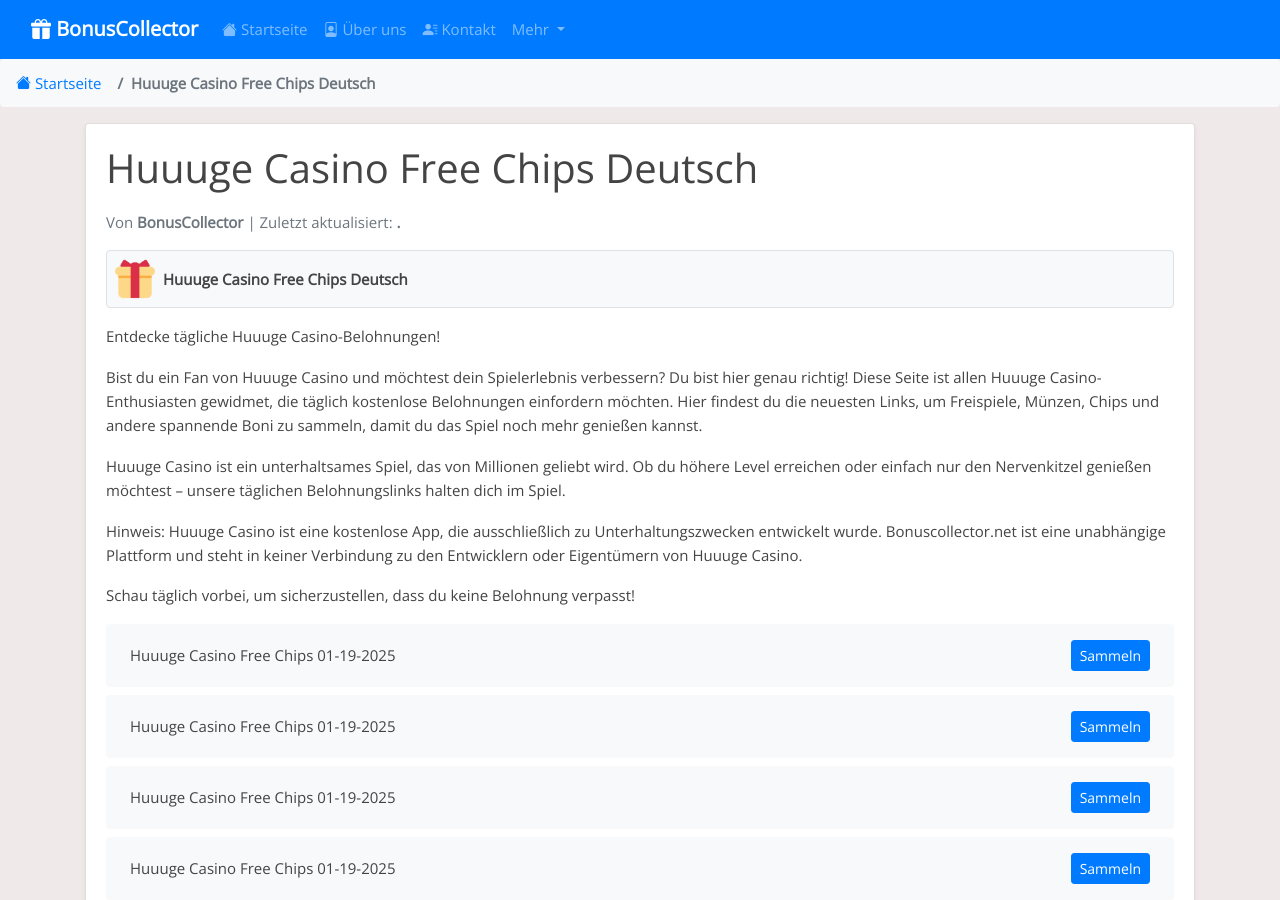
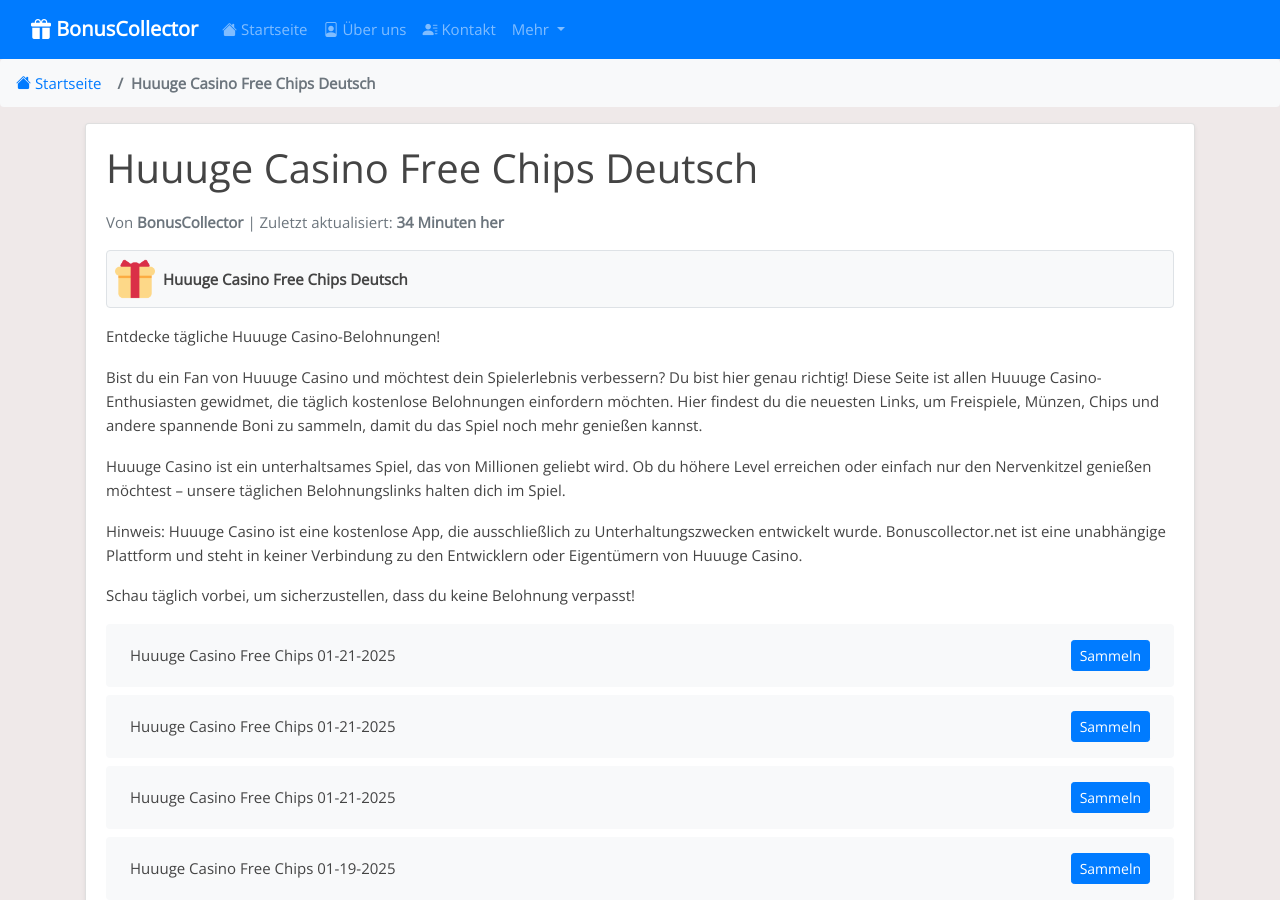
Before and after one commit to Prollad99/bs-de, a Jekyll site: the page built from _posts/2025-01-19-huuuge-casino.md, in a window 1280 px wide and 900 px high. Built offline with Jekyll 4.4.1, drawn with Linux system fonts in a browser that asks for light colours.

Commit message:
Aktualisiere huuuge-casino-Belohnungslinks, Inhalte und Änderungsdatum

```diff
--- a/_data/include_files.yml
+++ b/_data/include_files.yml
@@ -30,3 +30,6 @@
 
 crazy-coin.html:
   last_modified: 2025-01-20 17:56:12
+
+huuuge-casino.html:
+  last_modified: 2025-01-21 04:43:08
--- a/_includes/huuuge-casino.html
+++ b/_includes/huuuge-casino.html
@@ -1,4 +1,16 @@
 <ul class="list-group mt-3 mb-4">
+  <li class="list-group-item d-flex justify-content-between align-items-center">
+    <span>Huuuge Casino Free Chips 01-21-2025</span>
+    <a href="https://huuugecasino.onelink.me/C9yP/4rg7b6bg?af_force_deeplink=true" class="btn btn-primary btn-sm">Sammeln</a>
+  </li>
+  <li class="list-group-item d-flex justify-content-between align-items-center">
+    <span>Huuuge Casino Free Chips 01-21-2025</span>
+    <a href="https://huuugecasino.onelink.me/C9yP/e0k3nybz?af_force_deeplink=true" class="btn btn-primary btn-sm">Sammeln</a>
+  </li>
+  <li class="list-group-item d-flex justify-content-between align-items-center">
+    <span>Huuuge Casino Free Chips 01-21-2025</span>
+    <a href="https://huuugecasino.onelink.me/C9yP/nlssofza?af_force_deeplink=true" class="btn btn-primary btn-sm">Sammeln</a>
+  </li>
   <li class="list-group-item d-flex justify-content-between align-items-center">
     <span>Huuuge Casino Free Chips 01-19-2025</span>
     <a href="https://huuugecasino.onelink.me/C9yP/9p7whqo5?af_force_deeplink=true" class="btn btn-primary btn-sm">Sammeln</a>
@@ -387,16 +399,4 @@
     <span>Huuuge Casino Free Chips 01-19-2025</span>
     <a href="http://2rc7.app.link/vW9mY1G0TNb" class="btn btn-primary btn-sm">Sammeln</a>
   </li>
-  <li class="list-group-item d-flex justify-content-between align-items-center">
-    <span>Huuuge Casino Free Chips 01-19-2025</span>
-    <a href="https://2rc7.app.link/4pnl4bWOVNb" class="btn btn-primary btn-sm">Sammeln</a>
-  </li>
-  <li class="list-group-item d-flex justify-content-between align-items-center">
-    <span>Huuuge Casino Free Chips 01-19-2025</span>
-    <a href="http://2rc7.app.link/n1l19bWOVNb" class="btn btn-primary btn-sm">Sammeln</a>
-  </li>
-  <li class="list-group-item d-flex justify-content-between align-items-center">
-    <span>Huuuge Casino Free Chips 01-19-2025</span>
-    <a href="https://2rc7.app.link/GCkHfcWOVNb" class="btn btn-primary btn-sm">Sammeln</a>
-  </li>
 </ul>
```
Also changed, not shown: links-json/huuuge-casino.json (+12 -12 lines).
